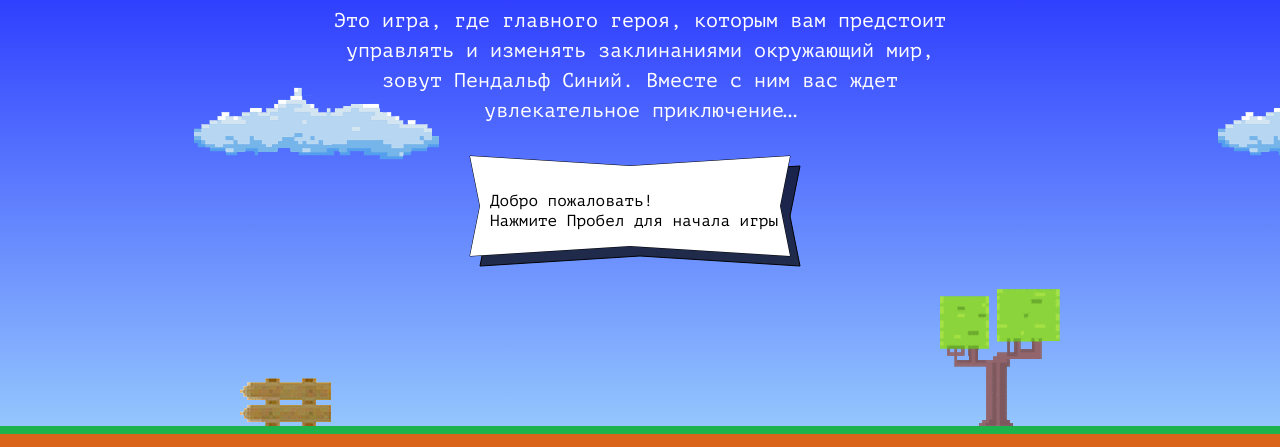
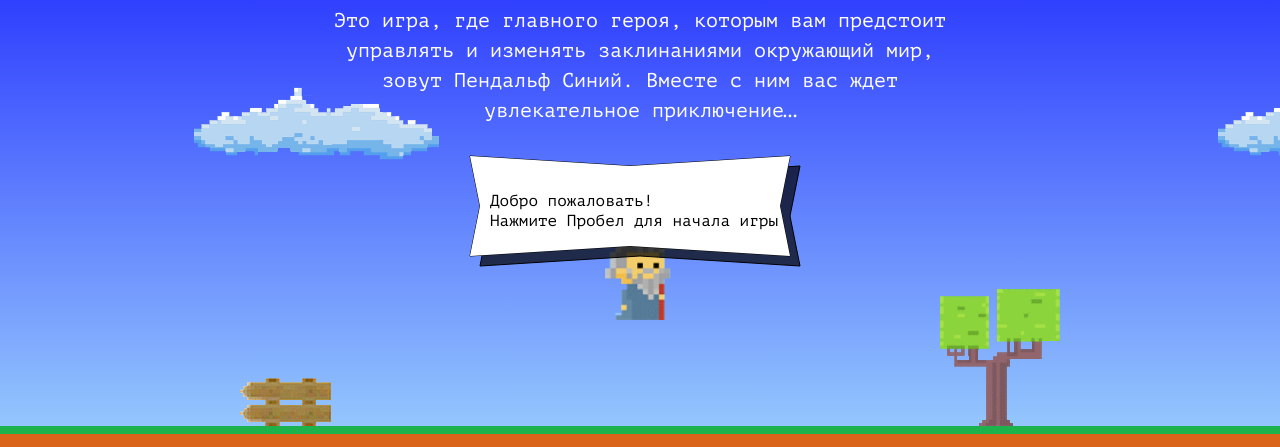
Before and after one commit to ruslanshgd/140608-code-and-magick-21, a website: page index.html in a window 1280 px wide. Shown: the part 203-650 px from the top of the page. Drawn offline with Linux system fonts and the light colour scheme.

Commit message:
switch vars inside getwizardx func

```diff
--- a/index.html
+++ b/index.html
@@ -191,7 +191,7 @@
     return 1.337 * wizardWidth;
   };
   var getWizardX  = (gameFieldWidth) => {
-    return (wizardWidth - gameFieldWidth) / 2;
+    return (gameFieldWidth - wizardWidth) / 2;
   };
   var getWizardY  = (gameFieldHeight) => {
     return gameFieldHeight / 3;
```
